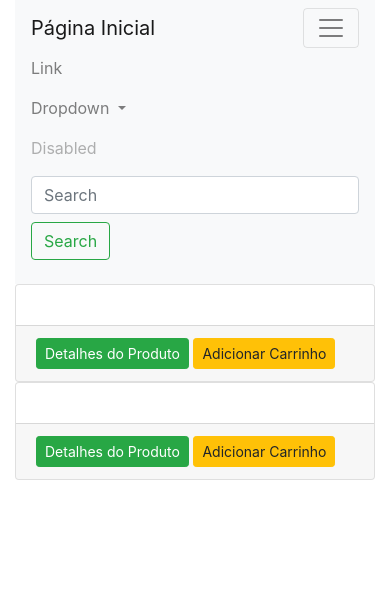
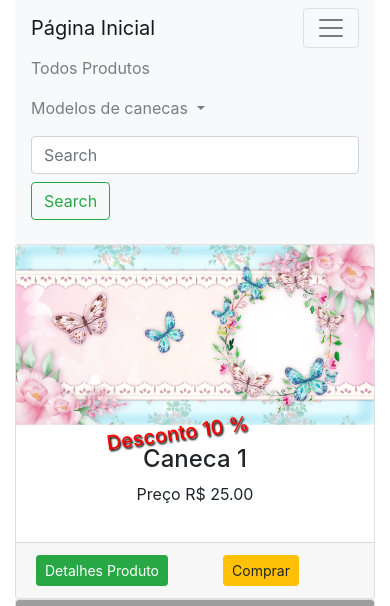
Before and after one commit to marciomi/PedCaneca, a Flask app: page / in a window 390 px wide, after a click that opens the changed part. Shown: the top 606 px of the page. Before the commit the page ends 480 px from the top, so only its background shows below. Run offline with Flask 3, Linux system fonts and the light colour scheme; some libraries are stand-ins or nearby versions; grey boxes are pictures that could not be loaded.

Commit message:
Aperfeiçoado a Pagina inicial Formatado os cards para listar todos os produtos e por Modelo. Adicionado a foto quando editado o produto.

```diff
--- a/loja/produtos/rotas.py
+++ b/loja/produtos/rotas.py
@@ -7,8 +7,13 @@ import secrets, os
 @app.route('/')
 def home():
     produtos = Addproduto.query.filter(Addproduto.estoque >0)
-    return render_template('produtos/index.html', produtos=produtos)
+    modelos = Modelo.query.all()
+    return render_template('produtos/index.html', produtos=produtos, modelos=modelos)
 
+@app.route('/modelo/<int:id>')
+def get_modelo(id):
+    modelo = Addproduto.query.filter_by(modelo_id=id)
+    return render_template('produtos/index.html', modelo=modelo)
 
 @app.route('/addmodelo', methods=['GET','POST'])
 def addmodelo():
--- a/loja/templates/produtos/addproduto.html
+++ b/loja/templates/produtos/addproduto.html
@@ -40,9 +40,9 @@
 
             <div class="cointainer">
                 <div class="row">
-                    <div class="col-md-4">{{ render_field(form.imagem_1, class="form-control", required=true)}}</div>
-                    <div class="col-md-4">{{ render_field(form.imagem_2, class="form-control", required=true)}}</div>
-                    <div class="col-md-4">{{ render_field(form.imagem_3, class="form-control", required=true)}}</div>
+                    <div class="col-md-10">{{ render_field(form.imagem_1, class="form-control", required=true)}}</div>
+                    <div class="col-md-10">{{ render_field(form.imagem_2, class="form-control", required=true)}}</div>
+                    <div class="col-md-10">{{ render_field(form.imagem_3, class="form-control", required=true)}}</div>
                 </div>
             </div>
             <button type="submit" class="btn btn-outline-info mt-4">Cadastrar</button>
--- a/loja/templates/produtos/index.html
+++ b/loja/templates/produtos/index.html
@@ -11,24 +11,19 @@
 
     <div class="collapse navbar-collapse" id="navbarSupportedContent">
       <ul class="navbar-nav mr-auto">
-
         <li class="nav-item">
-          <a class="nav-link" href="#">Link</a>
+          <a class="nav-link" href="/">Todos Produtos</a>
         </li>
         <li class="nav-item dropdown">
           <a class="nav-link dropdown-toggle" href="#" id="navbarDropdown" role="button" data-toggle="dropdown" aria-haspopup="true" aria-expanded="false">
-            Dropdown
+            Modelos de canecas
           </a>
           <div class="dropdown-menu" aria-labelledby="navbarDropdown">
-            <a class="dropdown-item" href="#">Action</a>
-            <a class="dropdown-item" href="#">Another action</a>
-            <div class="dropdown-divider"></div>
-            <a class="dropdown-item" href="#">Something else here</a>
+            {% for modelo in modelos %}
+            <a class="dropdown-item" href="{{url_for('get_modelo', id=modelo.id)}}">{{modelo.name}}</a>
+            {% endfor %}
           </div>
-        </li>
-        <li class="nav-item">
-          <a class="nav-link disabled" href="#">Disabled</a>
-        </li>
+          </li>
       </ul>
       <form class="form-inline my-2 my-lg-0">
         <input class="form-control mr-sm-2" type="search" placeholder="Search" aria-label="Search">
@@ -39,18 +34,47 @@
 </div>
 <div class="container">
     <div class="row">
-        {% for produto in produtos %}
+      {% if modelo %}
+      {% for m in modelo %}
+      <div class="col-md-3">
+          <div class="card">
+              <img src="{{url_for('static', filename='imagens/' + m.imagem_1)}}" alt="{{m.nome}}" class="card-img-top" height="180">
+              <div class="card-body">
+                {% if m.desconto > 0 %}
+                <h5 style="text-shadow: 1px 2px 2px #000; color: #f00; transform: rotate(-8deg); position: absolute; top: 50%; left: 25%;">Desconto {{m.desconto}} %</h5>
+                {% endif %}
+                <h4 class="text-center">{{m.nome}}</h4>
+                <p class="text-center">Preço R$ {{m.preco}}</p>
+              </div>
+              <div class="card-footer text-center">
+                  <a href="#" class="float-left btn btn-sm btn-success mr-sm-2">Detalhes Produto</a>
+                  <a href="#" class="float-rigth btn btn-sm btn-warning">Comprar</a>
+              </div>
+          </div>
+      </div>
+      {% endfor %}
+
+      {% else %}
+
+      {% for produto in produtos %}
         <div class="col-md-3">
             <div class="card">
-                <img src="" alt="">
-                <div class="card-body"></div>
-                <div class="card-footer">
-                    <a href="#" class="flot-left btn btn-sm btn-success">Detalhes do Produto</a>
-                    <a href="#" class="flot-rigth btn btn-sm btn-warning">Adicionar Carrinho</a>
+                <img src="{{url_for('static', filename='imagens/' + produto.imagem_1)}}" alt="{{produto.nome}}" class="card-img-top" height="180">
+                <div class="card-body">
+                  {% if produto.desconto > 0 %}
+                  <h5 style="text-shadow: 1px 2px 2px #000; color: #f00; transform: rotate(-8deg); position: absolute; top: 50%; left: 25%;">Desconto {{produto.desconto}} %</h5>
+                  {% endif %}
+                  <h4 class="text-center">{{produto.nome}}</h4>
+                  <p class="text-center">Preço R$ {{produto.preco}}</p>
+                </div>
+                <div class="card-footer text-center">
+                    <a href="#" class="float-left btn btn-sm btn-success mr-sm-2">Detalhes Produto</a>
+                    <a href="#" class="float-rigth btn btn-sm btn-warning">Comprar</a>
                 </div>
             </div>
         </div>
         {% endfor %}
+        {% endif %}
     </div>
 </div>
 {% endblock content %}
```
Also changed, not shown: loja/templates/produtos/atualizarproduto.html (+13 -10 lines), loja/pedcaneca.db.
